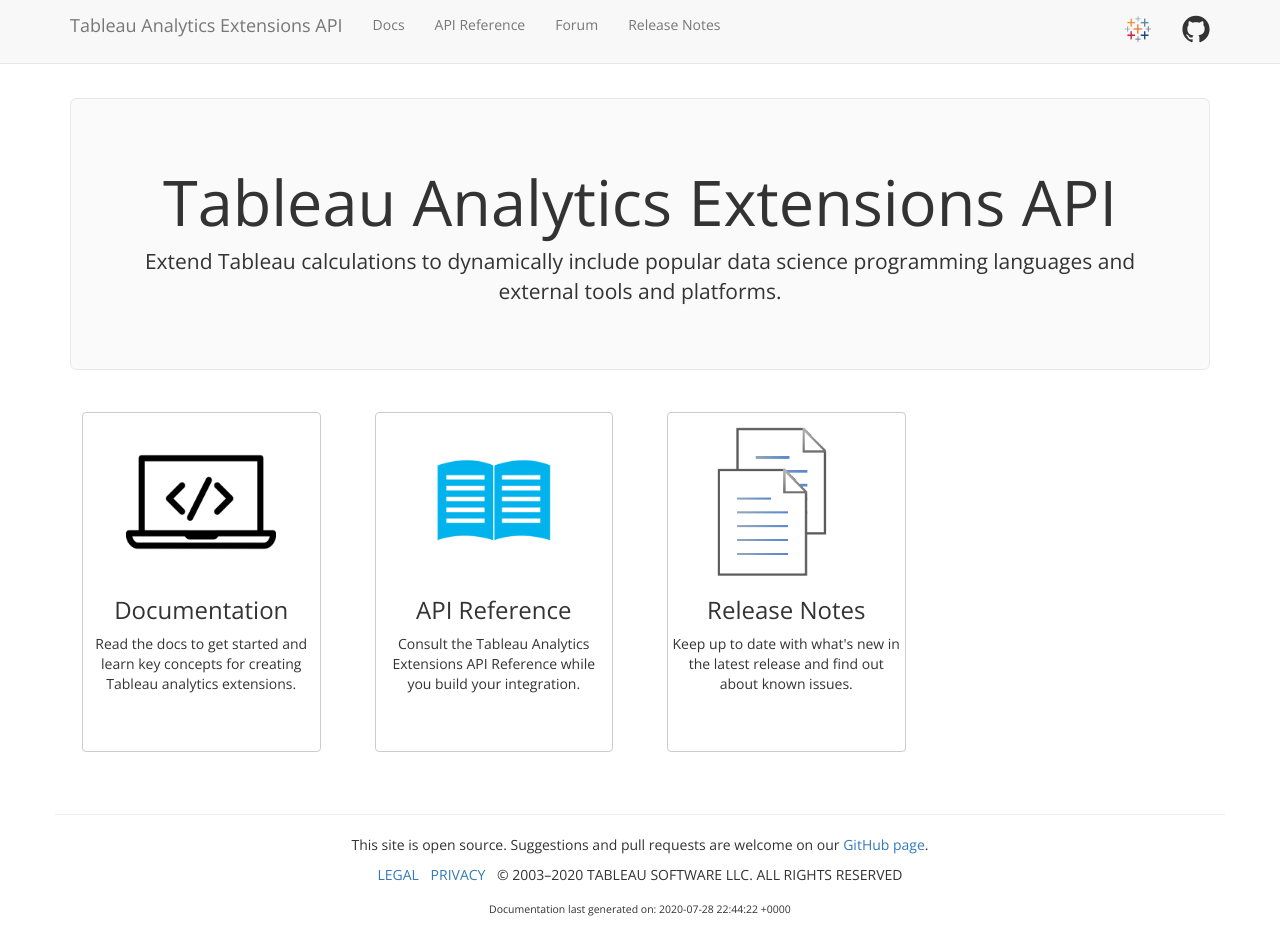
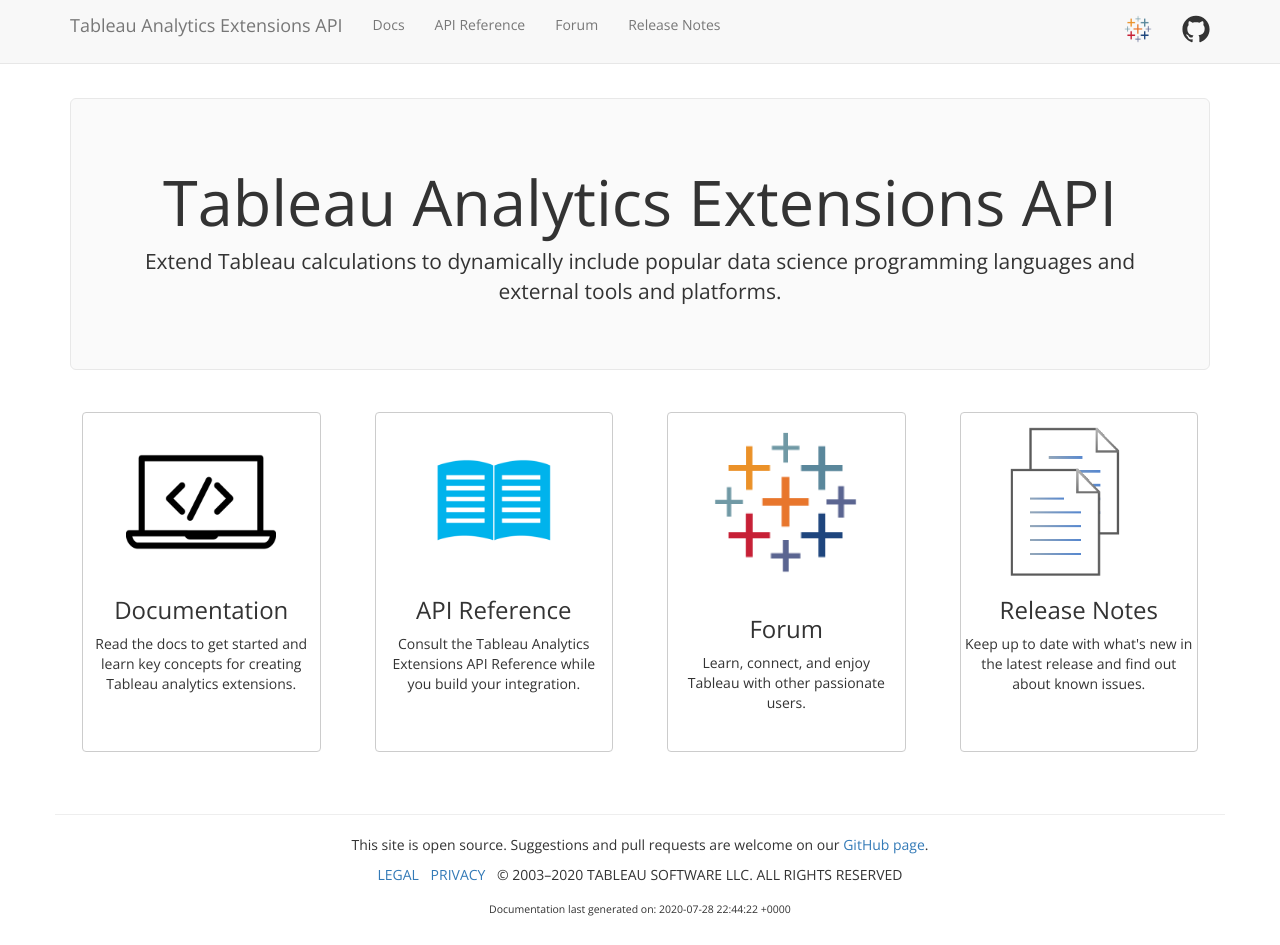
Before and after one commit to tableau/analytics-extensions-api, a Jekyll site: the page built from index.html, in a window 1280 px wide and 945 px high. Built offline with Jekyll 4.4.1, drawn with Linux system fonts in a browser that asks for light colours; nearby versions of some CDN libraries.

Commit message:
Update index.html
add link to forums

```diff
--- a/index.html
+++ b/index.html
@@ -27,15 +27,15 @@
             </div>
         </div>
     </div>
-    <!-- <div class="col-md-3 text-center">
+    <div class="col-md-3 text-center">
         <div class="thumbnail thumb-home">
-            <a href="https://community.tableau.com/community/developers/analytics-extensions-api"><img src="{{ site.baseurl }}/assets/logo.png" class="img-home" alt="Forum"></a>
+            <a href="https://community.tableau.com/s/topic/0TO4T000000QF9oWAG/analytics-extensions"><img src="{{ site.baseurl }}/assets/logo.png" class="img-home" alt="Forum"></a>
             <div class="caption">
                 <h3>Forum</h3>
                 <p>Learn, connect, and enjoy Tableau with other passionate users.</p>
             </div>
         </div>
-    </div> -->
+    </div>
     <div class="col-md-3 text-center">
         <div class="thumbnail thumb-home">
             <a href="{{ site.baseurl }}/docs/ae_release-notes.html"><img src="{{ site.baseurl }}/assets/notes.png" class="img-home" alt="Release Notes"></a>
```
